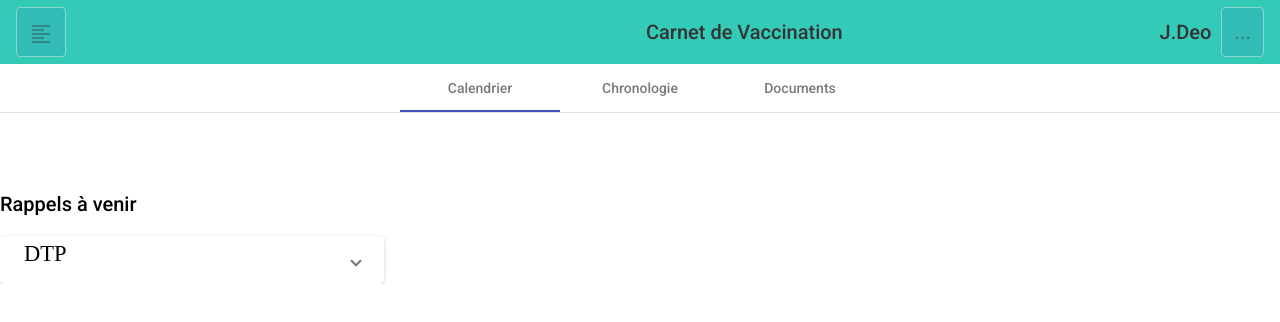
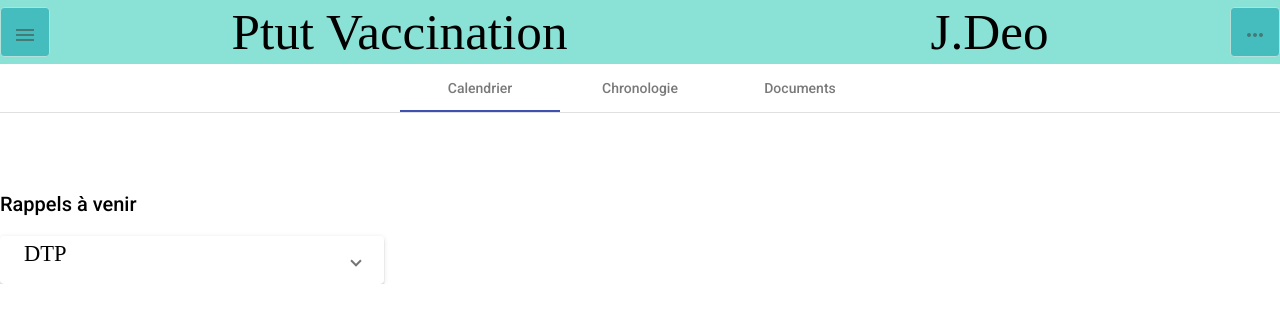
Before and after one commit to nicolasjaco/PtutVaccination, an Angular app: page / in a window 1280 px wide. Shown: the top 322 px of the page. Built offline with nearby package versions, Linux system fonts and the light colour scheme.

Commit message:
Changement toggle bar

```diff
--- a/src/app/app.component.css
+++ b/src/app/app.component.css
@@ -1,3 +1,25 @@
+mat-grid-tile {
+  background: lightblue;
+}
+
+.mat-toolbar {
+  background: rgba(0, 191, 165, 0.46);;
+  color: #fff;
+  font-family: Futura;
+  font-style: normal;
+  font-weight: 500;
+  font-size: 4vw;
+  line-height: 16px;
+  color: #000000;
+  text-align: center;
+  padding: 0px;
+}
+
+.mat-button-toggle{
+  background-color: #0097A7;
+  opacity: 0.5;
+}
+
 #tool_bar{
   background-color: #00BFA5;
   opacity: 0.8;
@@ -6,16 +28,6 @@
 
 .example-spacer {
   flex: 1 1 auto;
-}
-
-#toggleleft{
-    background-color: #0097A7;
-    opacity: 0.5;
-}
-
-#toggleright{
-  background-color: #0097A7;
-  opacity: 0.5;
 }
 
 #sp2{
--- a/src/app/app.component.html
+++ b/src/app/app.component.html
@@ -1,18 +1,14 @@
-<div id="toolbar">
-  <mat-toolbar id="tool_bar">
-    <span id="sp1">
-      <mat-button-toggle id="toggleleft" value="left" aria-label="Text align left">
-        <mat-icon>format_align_left</mat-icon>
-      </mat-button-toggle>
-    </span>
-    <span id="sp2">Carnet de Vaccination</span>
-    <span class="example-spacer"></span>
-    <span id="sp3">J.Deo</span>
-    <span id="sp4">
-      <mat-button-toggle id="toggleright" value="...">...</mat-button-toggle>
-    </span>
-  </mat-toolbar>
-</div>
+<mat-toolbar>
+  <mat-button-toggle id="menu" value="left" aria-label="Menu">
+    <mat-icon>menu</mat-icon>
+  </mat-button-toggle>
+  <span class="example-spacer">Ptut Vaccination</span>
+  <span class="example-spacer">J.Deo</span>
+  <mat-button-toggle id="parametre" class="icone">
+    <mat-icon>more_horiz</mat-icon>
+  </mat-button-toggle>
+</mat-toolbar>
+
 <mat-tab-group mat-align-tabs="center">
   <mat-tab label="Calendrier">
     <h2>Rappels à venir</h2>
```
